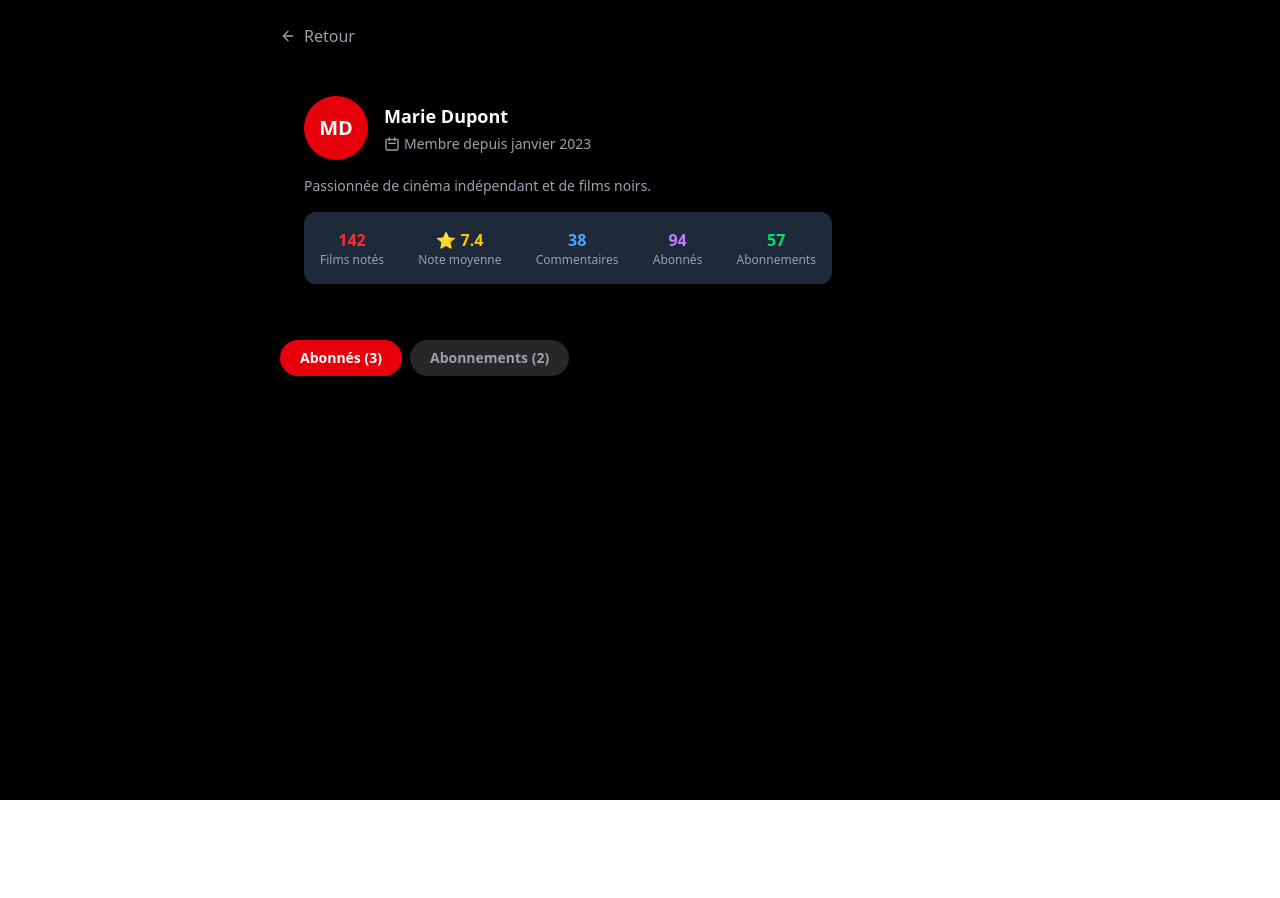
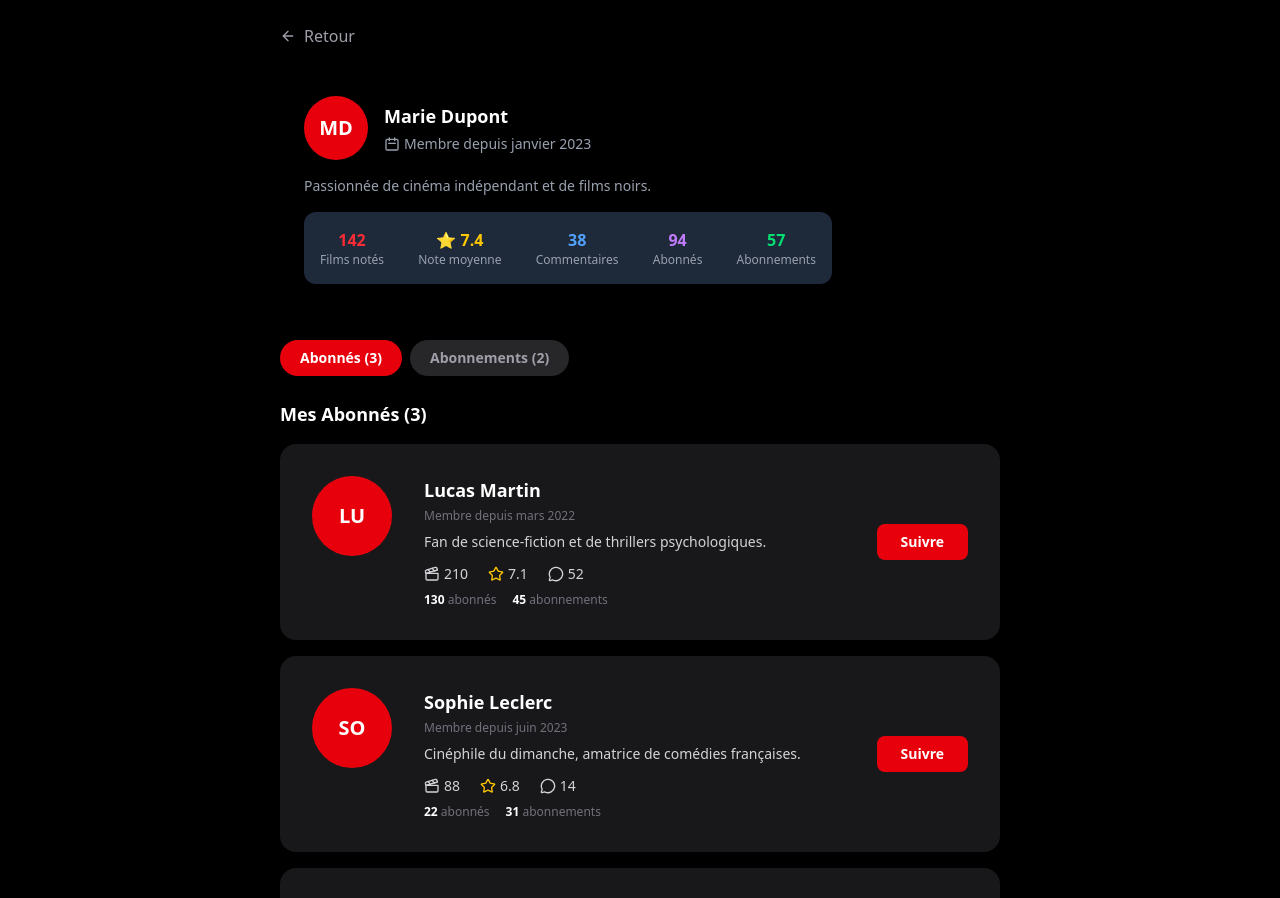
Before and after one commit to loaiattar/cine-connect, a React app in the folder apps/frontend/: page /profil in a window 1280 px wide. Shown: the top 898 px of the page. Before the commit the page ends 800 px from the top, so only its background shows below. Built offline with nearby package versions, Linux system fonts and the light colour scheme; the HTML template or start-up script is replaced by a standard one.

Commit message:
feat: display followers list with UserProfileCard (step 6)

```diff
--- a/apps/frontend/src/routes/profil.tsx
+++ b/apps/frontend/src/routes/profil.tsx
@@ -140,7 +140,7 @@ const favorites: FavoriteFilm[] = [
 
 function ProfilPage() {
   const navigate = useNavigate();
-  const [activeTab, setActiveTab] = useState<"abonnes" | "abonnements">("abonnes");
+  const [activeTab, setActiveTab] = useState<"followers" | "following">("followers");
 
   return (
     <div className="min-h-screen bg-black text-white p-6 max-w-3xl mx-auto">
@@ -161,12 +161,11 @@ function ProfilPage() {
         stats={userProfile.stats}
       />
 
-      {/* Onglets */}
       <div className="flex gap-2 mt-8 mb-6">
         <button
-          onClick={() => setActiveTab("abonnes")}
+          onClick={() => setActiveTab("followers")}
           className={`px-5 py-2 rounded-full text-sm font-semibold transition-colors ${
-            activeTab === "abonnes"
+            activeTab === "followers"
               ? "bg-red-600 text-white"
               : "bg-zinc-800 text-zinc-400 hover:text-white"
           }`}
@@ -174,9 +173,9 @@ function ProfilPage() {
           Abonnés ({followers.length})
         </button>
         <button
-          onClick={() => setActiveTab("abonnements")}
+          onClick={() => setActiveTab("following")}
           className={`px-5 py-2 rounded-full text-sm font-semibold transition-colors ${
-            activeTab === "abonnements"
+            activeTab === "following"
               ? "bg-red-600 text-white"
               : "bg-zinc-800 text-zinc-400 hover:text-white"
           }`}
@@ -185,7 +184,17 @@ function ProfilPage() {
         </button>
       </div>
 
-      {false && <UserProfileCard user={followers[0]} />}
+      {activeTab === "followers" && (
+        <div>
+          <h2 className="text-lg font-bold mb-4">Mes Abonnés ({followers.length})</h2>
+          <div className="flex flex-col gap-4">
+            {followers.map((user) => (
+              <UserProfileCard key={user.username} user={user} />
+            ))}
+          </div>
+        </div>
+      )}
+
       {false && <MovieCard {...favorites[0]} />}
 
     </div>
```
